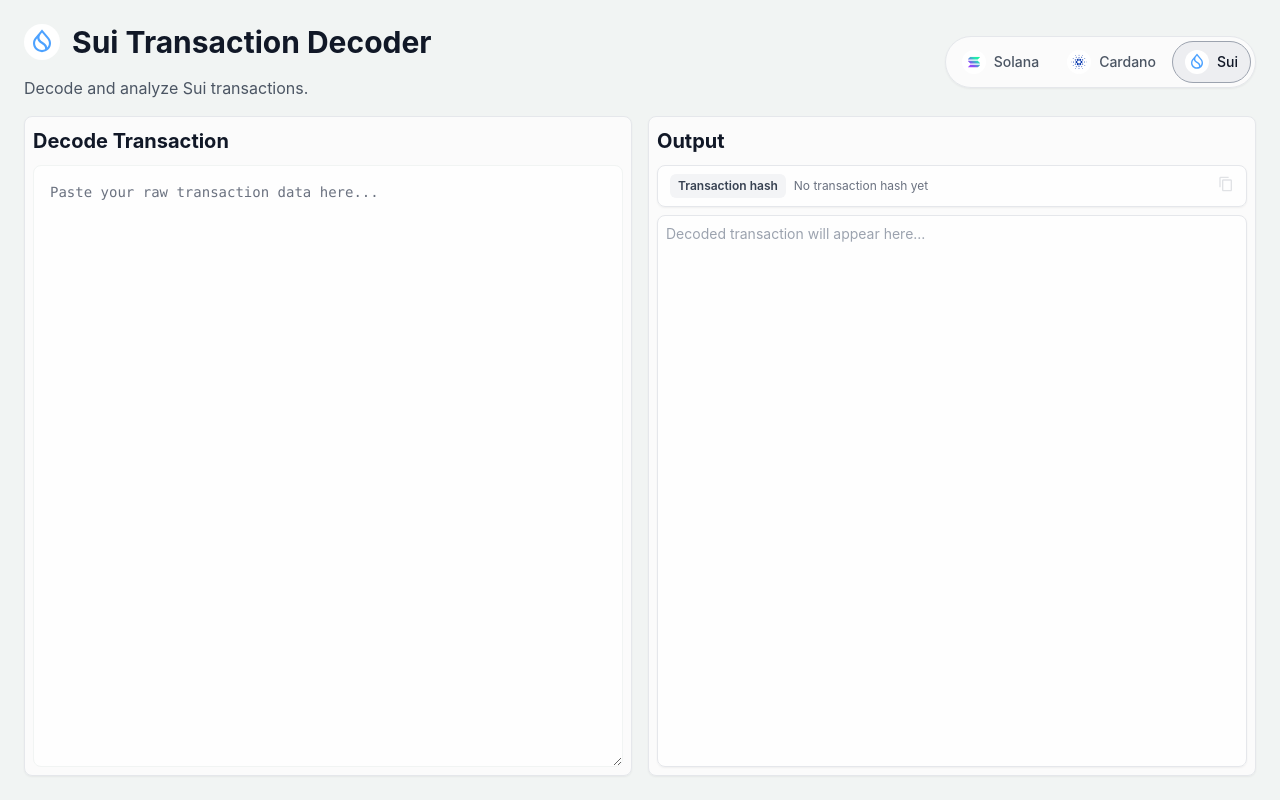
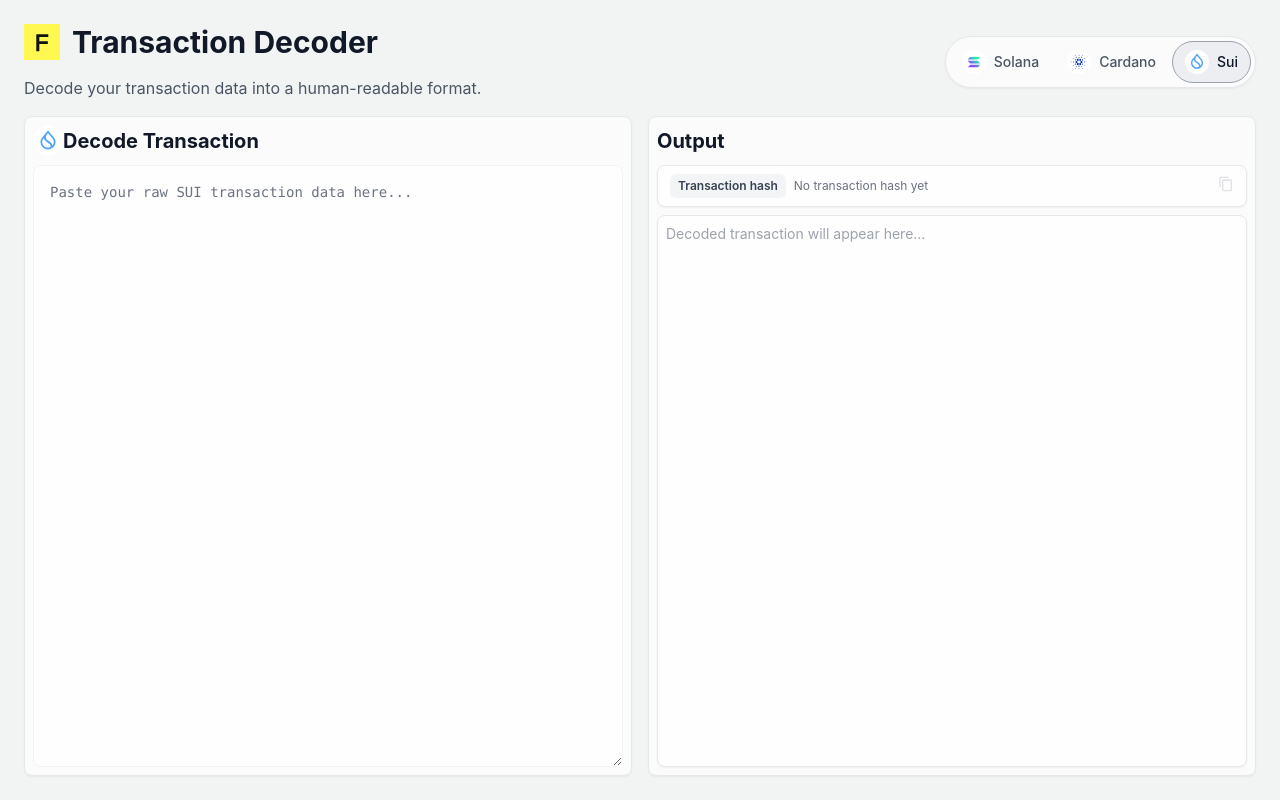
Before and after one commit to figment-networks/tx-decoder, a Next.js app: page /sui in a window 1280 px wide. Built offline with nearby package versions, Linux system fonts and the light colour scheme.

Commit message:
feat: added figment icon, modified decoder layout

```diff
--- a/app/cardano/page.tsx
+++ b/app/cardano/page.tsx
@@ -120,8 +120,6 @@
   return (
     <DecoderLayout
       icon="Cardano"
-      title="Cardano Transaction Decoder"
-      description="Decode and analyze Cardano transactions."
       inputContent={
         <div className="flex min-h-0 flex-1 flex-col">
           <div className="flex min-h-0 flex-1 [&_textarea]:min-h-[400px] [&_textarea]:bg-white/80 [&_textarea]:text-sm [&_textarea]:font-mono">
@@ -130,7 +128,7 @@
               multiline
               value={rawTransaction}
               onChange={handleTransactionChange}
-              placeholder="Paste your raw transaction data here..."
+              placeholder="Paste your raw Cardano transaction data here..."
               borderClassName="border-green-100"
             />
           </div>
--- a/app/solana/page.tsx
+++ b/app/solana/page.tsx
@@ -140,8 +140,6 @@
   return (
     <DecoderLayout
       icon="Solana"
-      title="Solana Transaction Decoder"
-      description="Decode and analyze Solana transactions."
       inputContent={
         <div className="flex min-h-0 flex-1 flex-col">
           <div className="flex min-h-0 flex-1 [&_textarea]:min-h-[400px] [&_textarea]:bg-white/80 [&_textarea]:text-sm [&_textarea]:font-mono">
@@ -150,7 +148,7 @@
               multiline
               value={rawTransaction}
               onChange={handleTransactionChange}
-              placeholder="Paste your raw transaction data here..."
+              placeholder="Paste your raw Solana transaction data here..."
               borderClassName="border-green-100"
             />
           </div>
--- a/app/sui/page.tsx
+++ b/app/sui/page.tsx
@@ -114,8 +114,6 @@
   return (
     <DecoderLayout
       icon="Sui"
-      title="Sui Transaction Decoder"
-      description="Decode and analyze Sui transactions."
       inputContent={
         <div className="flex min-h-0 flex-1 flex-col">
           <div className="flex min-h-0 flex-1 [&_textarea]:min-h-[400px] [&_textarea]:bg-white/80 [&_textarea]:text-sm [&_textarea]:font-mono">
@@ -124,7 +122,7 @@
               multiline
               value={rawTransaction}
               onChange={handleTransactionChange}
-              placeholder="Paste your raw transaction data here..."
+              placeholder="Paste your raw SUI transaction data here..."
               borderClassName="border-green-100"
             />
           </div>
--- a/components/decoder-layout/deconder-layout.tsx
+++ b/components/decoder-layout/deconder-layout.tsx
@@ -2,7 +2,6 @@
 
 import { usePathname } from "next/navigation";
 import React, { useState } from "react";
-import { MdContentCopy, MdCheck } from "react-icons/md";
 
 import Icon, { IconName } from "../icon/icon";
 import ToggleGroup, { ToggleGroupItem } from "../toggle-group/toggle-group";
@@ -10,8 +9,6 @@
 
 type DecoderLayoutProps = {
   icon: IconName;
-  title: string;
-  description: string;
   inputContent: React.ReactNode;
   outputContent: React.ReactNode;
   outputToolbar?: React.ReactNode;
@@ -78,8 +75,6 @@
 
 const DecoderLayout: React.FC<DecoderLayoutProps> = ({
   icon,
-  title,
-  description,
   inputContent,
   outputContent,
   outputToolbar,
@@ -93,10 +88,10 @@
         <div className="flex flex-col gap-4 md:flex-row md:items-center md:justify-between">
           <div className="flex flex-col items-center justify-center gap-2 text-center md:items-start md:text-left">
             <div className="mb-2 flex flex-shrink-0 items-center justify-center gap-3 md:justify-start">
-              <Icon icon={icon} className="text-4xl" />
-              <h1 className="text-3xl font-bold text-gray-900">{title}</h1>
+              <Icon icon="Figment" className="text-4xl" />
+              <h1 className="text-3xl font-bold text-gray-900">Transaction Decoder</h1>
             </div>
-            <p className="text-gray-600">{description}</p>
+            <p className="text-gray-600">Decode your transaction data into a human-readable format.</p>
           </div>
           <div className="flex items-center justify-center md:justify-end">
             <ToggleGroup
@@ -117,6 +112,7 @@
         <div className="flex min-h-0 flex-1 flex-row gap-4">
           <section className="flex min-w-0 flex-1 flex-col gap-2 bg-white/70 rounded-lg px-2 py-2 border border-gray-200 shadow-sm">
             <div className="flex h-8 flex-shrink-0 items-center">
+              <Icon icon={icon} className="text-3xl" />
               <h2 className="text-xl font-bold text-gray-900">Decode Transaction</h2>
             </div>
             <div className="flex min-h-0 flex-1 flex-col">{inputContent}</div>
--- a/components/icon/icon.tsx
+++ b/components/icon/icon.tsx
@@ -7,6 +7,7 @@
 import SolanaIcon from "./icons/solana-icon";
 import CardanoIcon from "./icons/cardano-icon";
 import SuiIcon from "./icons/sui-icon";
+import FigmentIcon from "./icons/figment-icon";
 
 export const icons = Object.freeze({
   Solana: SolanaIcon,
@@ -16,6 +17,7 @@
   MdKeyboardArrowDown,
   MdCheck,
   MdContentCopy,
+  Figment: FigmentIcon,
 });
 
 export type IconName = keyof typeof icons;
--- /dev/null
+++ b/components/icon/icons/figment-icon.tsx
@@ -0,0 +1,21 @@
+
+
+import * as React from "react";
+
+const FigmentIcon: React.FC = () => {
+  return (
+    <svg width="1em" height="1em" viewBox="0 0 128 128" fill="none" xmlns="http://www.w3.org/2000/svg">
+        <g clipPath="url(#clip0_1_4)">
+            <path d="M128 0H0V128H128V0Z" fill="#FFF850"/>
+            <path d="M54.4822 46.2549V61.583H84.7432V71.1423H54.4822V96.5852H43.7375V36.5375H86.4049V46.2549H54.4822Z" fill="#111111"/>
+        </g>
+        <defs>
+            <clipPath id="clip0_1_4">
+                <rect width="128" height="128" fill="white"/>
+            </clipPath>
+        </defs>
+    </svg>
+  );
+};
+
+export default FigmentIcon;
```
